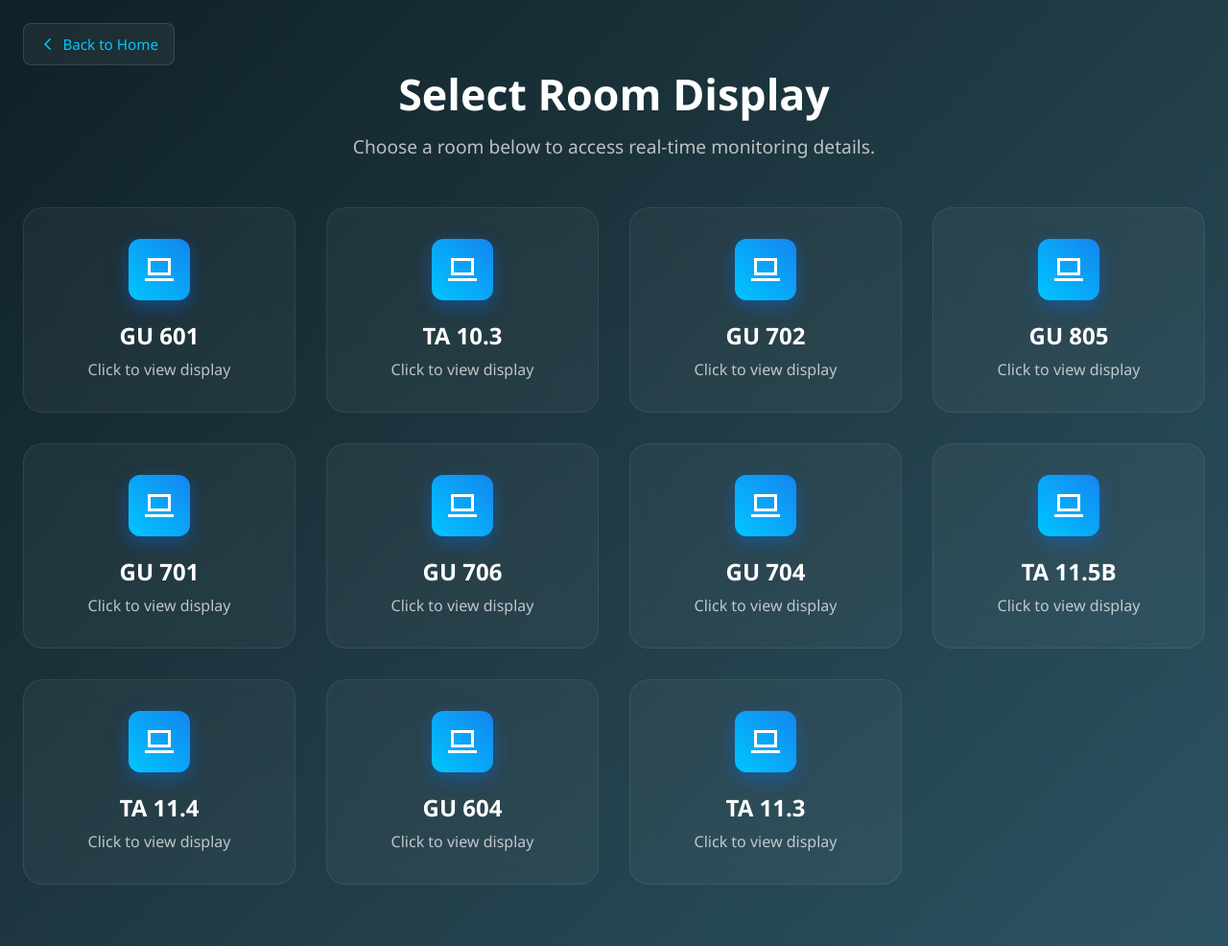
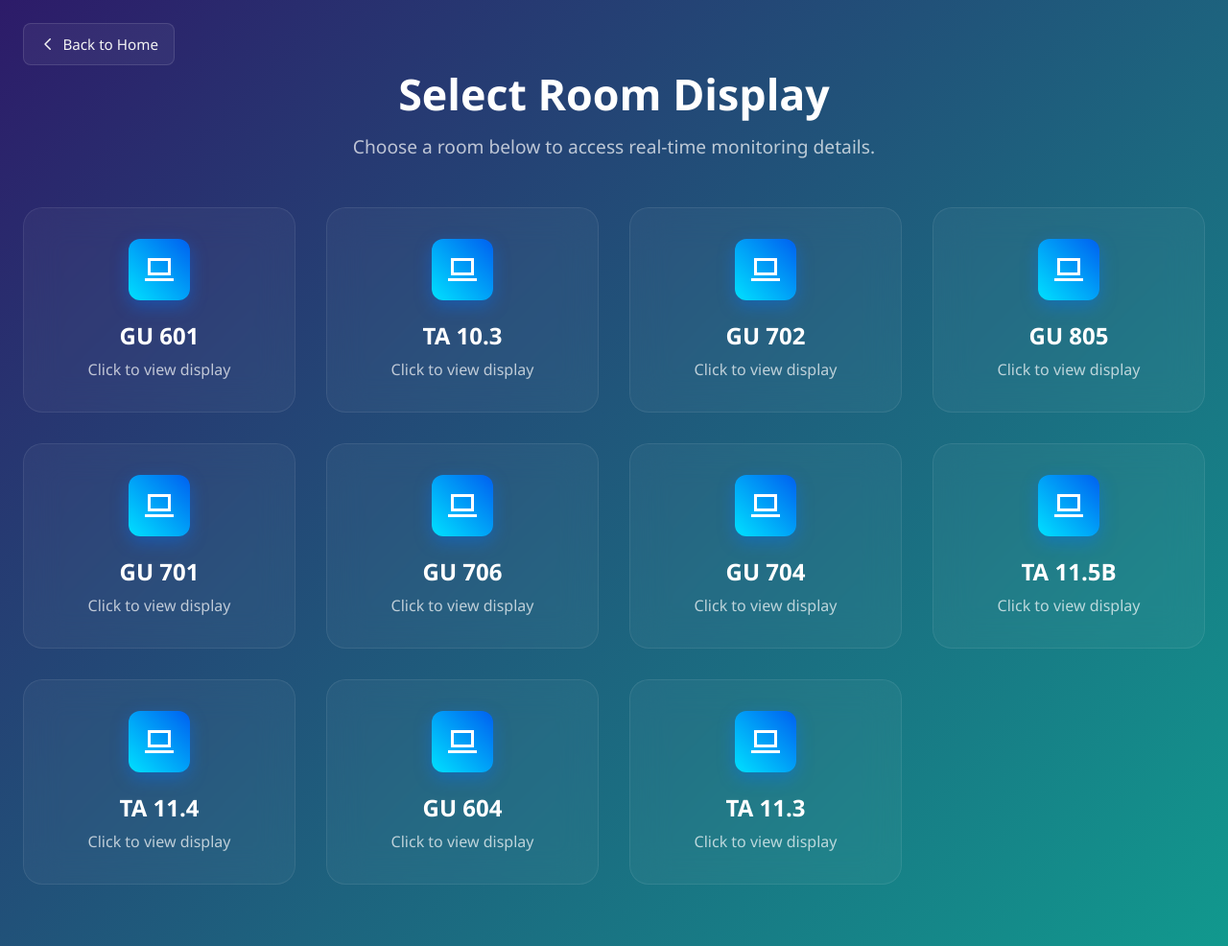
Before and after one commit to achillsetara16/Display-Ketersediaan-Laboratorium, a PHP site: page /select_room.php in a window 1280 px wide. Shown: the whole page at 96% size. Run offline with PHP 8.4, Linux system fonts and the light colour scheme; some libraries are stand-ins or nearby versions.

Commit message:
update card

```diff
--- a/public/select_room.php
+++ b/public/select_room.php
@@ -6,12 +6,12 @@
   <script src="https://cdn.tailwindcss.com"></script>
   <style>
     :root {
-      --bg: linear-gradient(135deg, #0f2027, #203a43, #2c5364);
+        background: linear-gradient(135deg, #2d1b69 0%, #11998e 100%);
       --glass: rgba(255, 255, 255, 0.04);
       --border: rgba(255, 255, 255, 0.08);
       --text-main: #ffffff;
       --text-muted: rgba(255, 255, 255, 0.7);
-      --accent: #00c6ff;
+      --accent:rgb(243, 243, 243);
     }
 
     html, body {
@@ -61,7 +61,7 @@
 
     .card:hover {
       transform: translateY(-6px) scale(1.02);
-      box-shadow: 0 18px 32px rgba(0, 0, 0, 0.3);
+      box-shadow: 0 18px 32px rgba(14, 106, 226, 0.45);
       background-color: rgba(255, 255, 255, 0.06);
     }
 
@@ -69,7 +69,7 @@
       width: 64px;
       height: 64px;
       margin: 0 auto 1.2rem;
-      background: linear-gradient(45deg, #00c6ff,rgb(20, 133, 240));
+      background: linear-gradient(45deg,rgb(0, 225, 255),rgb(0, 96, 240));
       border-radius: 0.75rem;
       display: flex;
       align-items: center;
```
